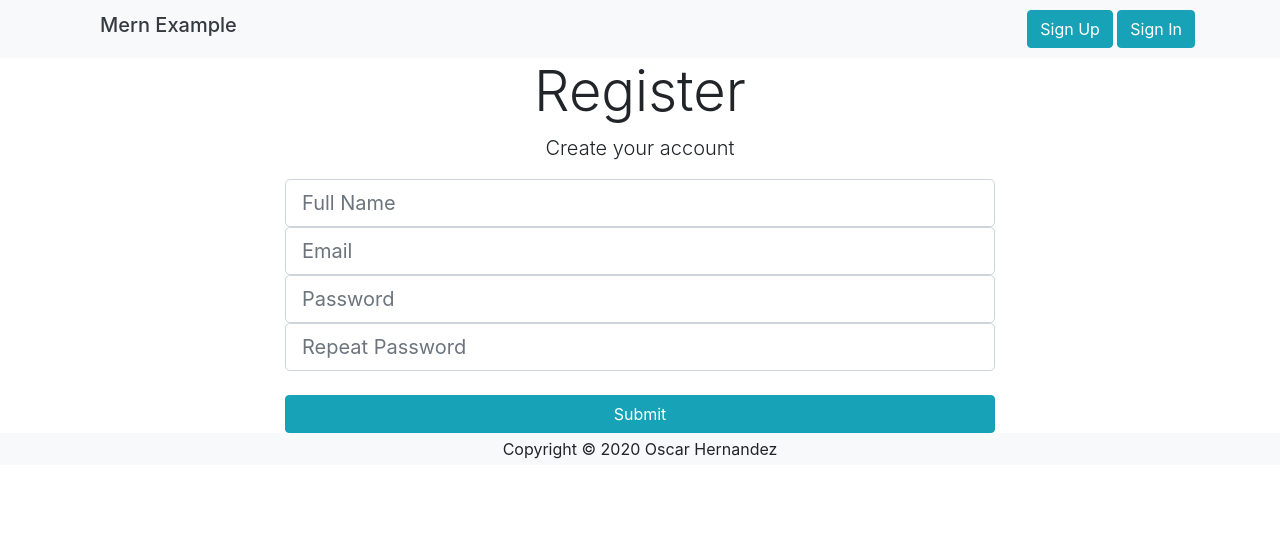
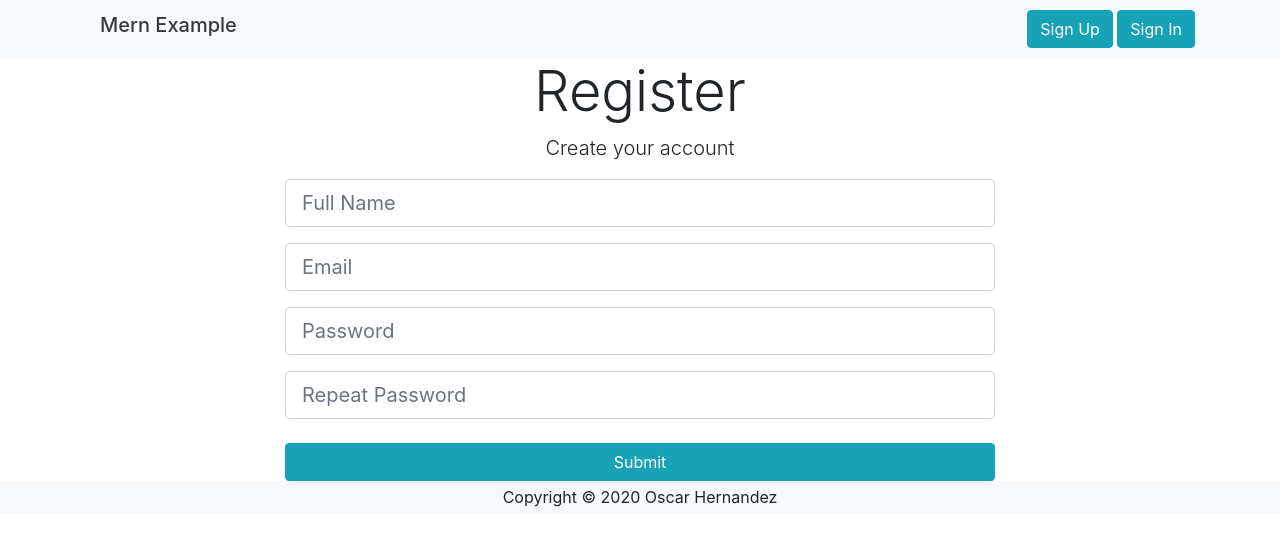
Before and after one commit to oscarjho/rnjsfrontend, a React (Create React App) app: page /register in a window 1280 px wide. Shown: the top 546 px of the page. Built offline with nearby package versions, Linux system fonts and the light colour scheme.

Commit message:
Added component for imputs & errors

```diff
--- a/src/components/auth/Login.js
+++ b/src/components/auth/Login.js
@@ -1,8 +1,8 @@
 import React, { Component } from 'react';
 import PropTypes from 'prop-types';
 import { connect } from 'react-redux';
-import classnames from 'classnames';
 import { loginUser } from '../../actions/authActions';
+import TextFieldGroup from '../common/TextFieldGroup';
 
 class Login extends Component {
   constructor() {
@@ -58,39 +58,28 @@ class Login extends Component {
             <div className="col-md-8 m-auto">
               <h1 className="display-4 text-center">Log In</h1>
               <p className="lead text-center">
-                Sign in to your DevConnector account
+                Sign in to your account
               </p>
               <form onSubmit={this.onSubmit}>
-                <div className="form-group">
-                  <input
-                    type="email"
-                    className={classnames('form-control form-control-lg', {
-                      'is-invalid': errors.email
-                    })}
+
+                <TextFieldGroup
                   placeholder="Email Address"
                   name="email"
+                  type="email"
                   value={this.state.email}
                   onChange={this.onChange}
+                  error={errors.email}
                 />
-                  {errors.email && (
-                    <div className="invalid-feedback">{errors.email}</div>
-                  )}
-                </div>
-                <div className="form-group">
-                  <input
-                    type="password"
-                    className={classnames('form-control form-control-lg', {
-                      'is-invalid': errors.password
-                    })}
+
+                <TextFieldGroup
                   placeholder="Password"
                   name="password"
+                  type="password"
                   value={this.state.password}
                   onChange={this.onChange}
+                  error={errors.password}
                 />
-                  {errors.password && (
-                    <div className="invalid-feedback">{errors.password}</div>
-                  )}
-                </div>
+
                 <input type="submit" className="btn btn-info btn-block mt-4" />
               </form>
             </div>
--- a/src/components/auth/Register.js
+++ b/src/components/auth/Register.js
@@ -3,6 +3,7 @@ import {withRouter} from 'react-router-dom';
 import PropTypes from 'prop-types';
 import {connect} from 'react-redux';
 import { registerUser } from '../../actions/authActions';
+import TextFieldGroup from '../common/TextFieldGroup';
 
 
 const initialState = {
@@ -62,11 +63,11 @@ export class Register extends Component {
     if (this.state.password !== this.state.password2) {
       fronterrors.password2 ='Passwords must match'
     }
-    /*
+
     if (!this.state.email.includes('@')){
       fronterrors.email = 'Invalid email'
     }
-    */
+
     if (Object.keys(fronterrors).length > 0) {
       this.setState({fronterrors});
       return false;
@@ -106,8 +107,6 @@ export class Register extends Component {
 
     const { errors } = this.state;
 
-    const { user } = this.props.auth;
-
     return (
       <div className="register">
         <div className="container">
@@ -120,25 +119,40 @@ export class Register extends Component {
 
               <form onSubmit={this.onSubmit}>
 
-                  <input className="form-control form-control-lg" type="text" placeholder="Full Name" name="name" value={this.state.name} onChange={this.onChange} />
+                  <TextFieldGroup
+                    placeholder="Full Name"
+                    name="name"
+                    value={this.state.name}
+                    onChange={this.onChange}
+                    error={errors.name || this.state.fronterrors.name}
+                  />
 
-                  {this.state.fronterrors.name}
-                  {errors.name}
+                  <TextFieldGroup
+                    placeholder="Email"
+                    name="email"
+                    type="email"
+                    value={this.state.email}
+                    onChange={this.onChange}
+                    error={errors.email || this.state.fronterrors.email }
+                  />
 
-                  <input className="form-control form-control-lg" type="text" placeholder="Email" name="email" value={this.state.email} onChange={this.onChange} />
+                  <TextFieldGroup
+                    placeholder="Password"
+                    name="password"
+                    type="password"
+                    value={this.state.password}
+                    onChange={this.onChange}
+                    error={errors.password || this.state.fronterrors.password }
+                  />
 
-                  {this.state.fronterrors.email}
-                  {errors.email}
-
-                  <input className="form-control form-control-lg" type="password" placeholder="Password" name="password" value={this.state.password} onChange={this.onChange} />
-
-                  {this.state.fronterrors.password}
-                  {errors.password}
-
-                  <input className="form-control form-control-lg" type="password" placeholder="Repeat Password" name="password2" value={this.state.password2} onChange={this.onChange} />
-
-                  {this.state.fronterrors.password2}
-                  {errors.password2}
+                  <TextFieldGroup
+                    placeholder="Repeat Password"
+                    name="password2"
+                    type="password2"
+                    value={this.state.password2}
+                    onChange={this.onChange}
+                    error={errors.password2 || this.state.fronterrors.password2 }
+                  />
 
                 <input className="btn btn-info btn-block mt-4" type="submit" />
 
--- /dev/null
+++ b/src/components/common/TextFieldGroup.js
@@ -0,0 +1,50 @@
+import React from 'react';
+import classnames from 'classnames';
+import PropTypes from 'prop-types';
+
+const TextFieldGroup = ({
+  name,
+  placeholder,
+  value,
+  label,
+  error,
+  info,
+  type,
+  onChange,
+  disabled
+}) => {
+  return (
+    <div className="form-group">
+      <input
+        type={type}
+        className={classnames('form-control form-control-lg', {
+          'is-invalid': error
+        })}
+        placeholder={placeholder}
+        name={name}
+        value={value}
+        onChange={onChange}
+        disabled={disabled}
+      />
+      {info && <small className="form-text text-muted">{info}</small>}
+      {error && <div className="invalid-feedback">{error}</div>}
+    </div>
+  );
+};
+
+TextFieldGroup.propTypes = {
+  name: PropTypes.string.isRequired,
+  placeholder: PropTypes.string,
+  value: PropTypes.string.isRequired,
+  info: PropTypes.string,
+  error: PropTypes.string,
+  type: PropTypes.string.isRequired,
+  onChange: PropTypes.func.isRequired,
+  disabled: PropTypes.string
+};
+
+TextFieldGroup.defaultProps = {
+  type: 'text'
+};
+
+export default TextFieldGroup;
```
Lines whose indentation alone changed are shown as unchanged.
